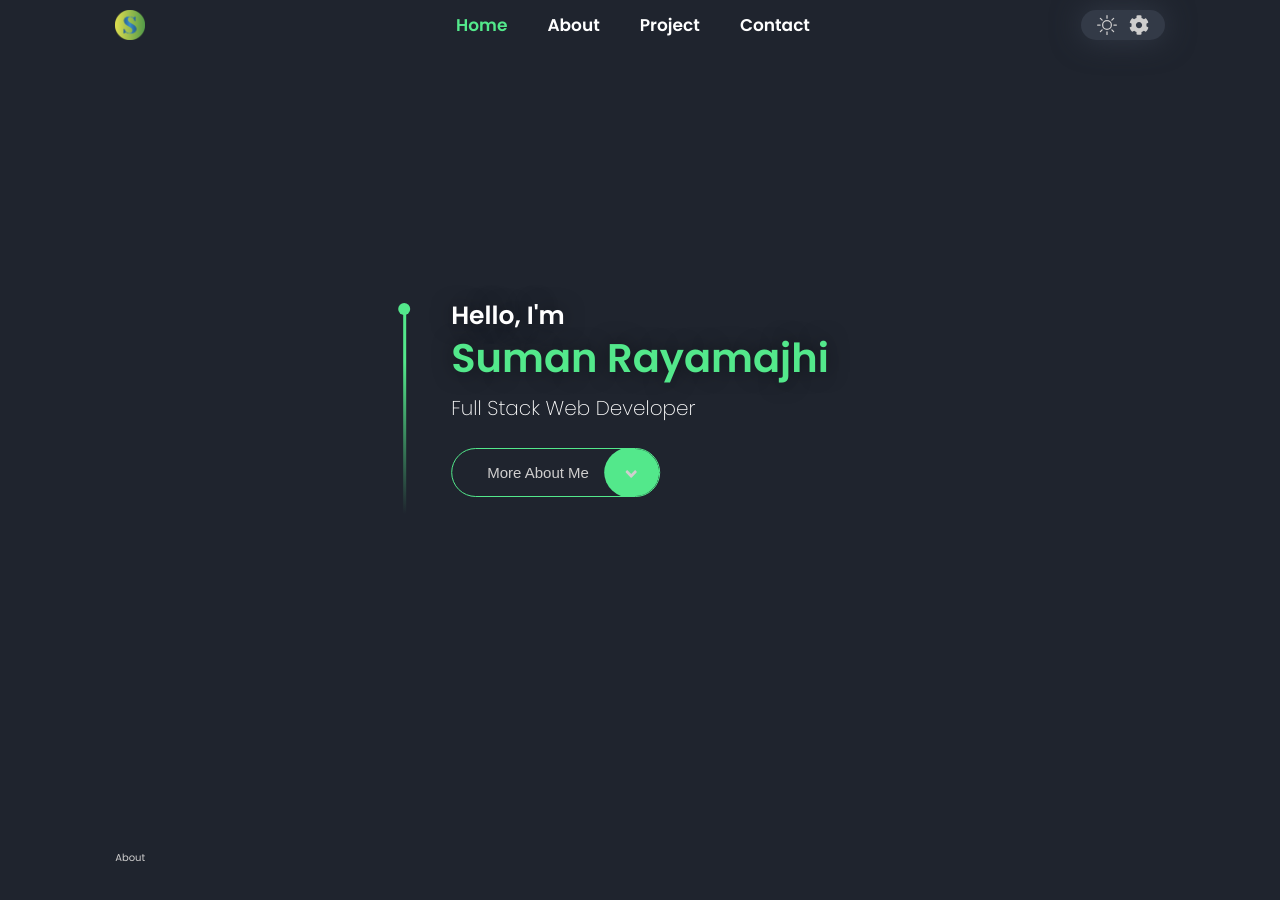
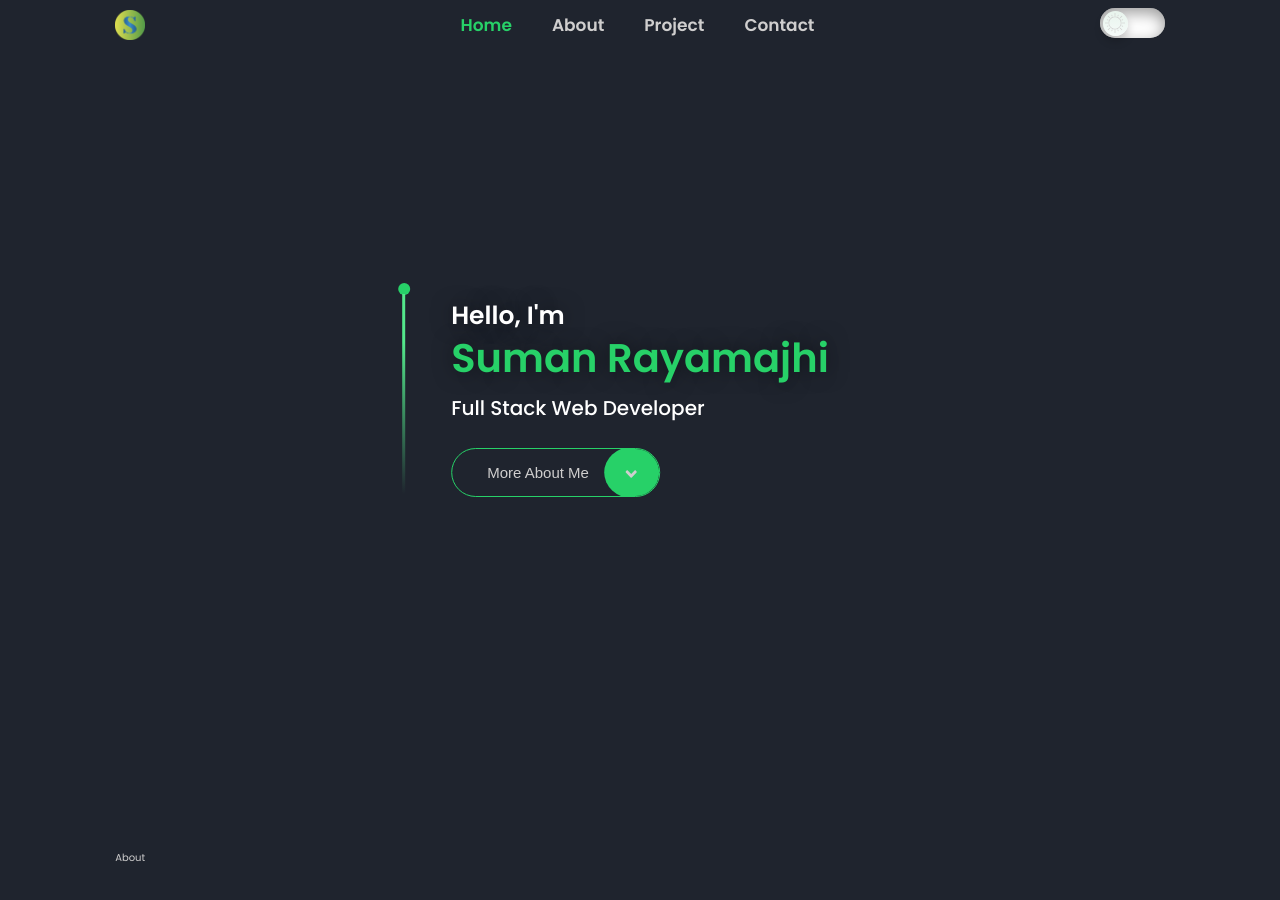
Before and after one commit to SumanRayamajhi/Personal-Portfolio, a React (Create React App) app in the folder portfolio/: page / in a window 1280 px wide. Shown: the top 900 px of the page. Built offline with nearby package versions, Linux system fonts and the light colour scheme.

Commit message:
add toggle theme

```diff
--- a/portfolio/src/App.css
+++ b/portfolio/src/App.css
@@ -14,7 +14,7 @@
 :root {
   --primary-bg-color: rgb(31, 36, 46);
   --secondary-bg-color: rgb(51, 58, 71);
-  --main-color: rgb(83, 232, 139);
+  --main-color: rgb(39, 209, 104);
   --title-color: rgb(102, 102, 102);
   --text-color: rgb(207, 206, 206);
   --body-color: rgb(255, 255, 255);
@@ -27,8 +27,29 @@
     rgba(83, 232, 139, 1) 24%,
     rgba(255, 255, 255, 0) 100%
   );
+  --border-bottom: 0.1rem solid rgba(0, 0, 0, 0.2);
+
+  --text-shadow: 0 0 20px rgba(0, 0, 0, 0.5);
 
   --primary-font: "Poppins", sans-serif;
+
+  color: rgb(196, 198, 199);
+}
+
+.light-theme {
+  --primary-bg-color: rgb(238, 233, 233);
+  --secondary-bg-color: rgb(201, 203, 206);
+  --title-color: rgb(34, 32, 32);
+  --text-color: rgb(83, 83, 83);
+  --text-white: rgb(48, 47, 47);
+  --text-shadow: 0 0 20px rgba(119, 118, 118, 0.5);
+  --border-bottom: 0.1rem solid rgba(252, 251, 251, 0.2);
+  --main-color: rgb(49, 131, 80);
+  --linier-gradient: linear-gradient(
+    180deg,
+    rgba(49, 131, 80, 1) 24%,
+    rgba(255, 255, 255, 0) 100%
+  );
 }
 
 html {
--- a/portfolio/src/App.js
+++ b/portfolio/src/App.js
@@ -7,6 +7,7 @@ function App() {
   return (
     <main>
       <Navbar />
+
       <Home />
       <About />
     </main>
--- a/portfolio/src/components/home/Home.jsx
+++ b/portfolio/src/components/home/Home.jsx
@@ -9,6 +9,7 @@ const Home = () => {
         <div className="home__container-side-line">
           <div className="home__container-circle" />
           <div className="home__container-line" />
+          {/*  <img src={Line2} alt="" className="colorLine" /> */}
         </div>
         <div className="home__meta ">
           <h2 className="home__text">
--- a/portfolio/src/components/home/home.css
+++ b/portfolio/src/components/home/home.css
@@ -9,6 +9,10 @@
 .home__container-side-line {
   position: absolute;
   left: -14%;
+  top: -2rem;
+}
+.colorLine {
+  height: 30rem;
 }
 
 .home__container-circle {
@@ -18,11 +22,10 @@
   background-color: var(--main-color);
 }
 .home__container-line {
-  margin-left: 5px;
+  margin-left: 4px;
   margin-top: -0.1rem;
   width: 0.3rem;
   height: 20rem;
-  background: var(--main-color);
   background: var(--linier-gradient);
 }
 
@@ -35,13 +38,12 @@
 
 h2.home__text {
   color: var(--text-white);
-  font-family: "poppins", sans-serif;
   font-size: 2.5rem;
   line-height: 1;
   margin-top: 0;
   margin-bottom: 0.6rem;
   margin: 0 auto;
-  text-shadow: 0 0 20px rgba(0, 0, 0, 0.5);
+  text-shadow: var(--text-shadow);
   font-weight: 600;
   letter-spacing: normal;
   text-align: start;
@@ -58,7 +60,7 @@ h2.home__text span {
 
 h3.home__text {
   font-size: 2rem;
-  font-weight: 200;
+  font-weight: 500;
   line-height: 40px;
   color: var(--text-white);
   text-align: start;
@@ -76,7 +78,7 @@ h3.home__text {
 
   h3.home__text {
     font-size: 1.8rem;
-    font-weight: 200;
+
     line-height: 25px;
   }
 }
--- a/portfolio/src/components/navbar/Navbar.jsx
+++ b/portfolio/src/components/navbar/Navbar.jsx
@@ -6,6 +6,7 @@ import Logo from "../../assets/images/logo3.png";
 import "./navbar.css";
 import Navlinks from "./Navlinks";
 import NavMobileLinks from "./NavMobileLinks";
+import Theme from "./theme/Theme";
 
 const Navbar = () => {
   window.addEventListener("scroll", function () {
@@ -43,9 +44,8 @@ const Navbar = () => {
         </div>
       ) : null}
 
-      <div className="nav__theme">
-        <BsSun className="nav__theme-icon" />
-        <FaCog className="nav__theme-icon" />
+      <div>
+        <Theme />
       </div>
     </nav>
   );
--- a/portfolio/src/components/navbar/navbar.css
+++ b/portfolio/src/components/navbar/navbar.css
@@ -14,7 +14,7 @@
 }
 
 .sticky {
-  border-bottom: 0.1rem solid rgba(0, 0, 0, 0.2);
+  border-bottom: var(--border-bottom);
 }
 
 .nav__logo {
@@ -43,34 +43,16 @@
   color: var(--main-color) !important;
 }
 
-.navbar .nav__theme {
-  display: flex;
-  background-color: var(--secondary-bg-color);
-  padding: 0.5rem 1rem;
-  border-radius: 25px;
-  box-shadow: 0 0 3rem var(--secondary-bg-color);
-}
-
-.nav__theme-icon {
+.desktopMenuItem {
   color: var(--text-color);
-  font-size: 2rem;
-  margin: 0 0.6rem;
-  cursor: pointer;
-}
-
-.nav__theme-icon:hover {
-  color: var(--text-white);
-}
-
-.desktopMenuItem {
-  color: #fff;
   margin-left: 4rem;
   font-size: 1.7rem;
   font-weight: 600;
   cursor: pointer;
 }
 
-.desktopMenuItem:hover {
+.desktopMenuItem:hover,
+.mobileMenuItem:hover {
   color: var(--main-color);
 }
 
@@ -92,7 +74,7 @@
 }
 
 .mobile__nav-links .mobileMenuItem {
-  color: #fff;
+  color: var(--text-color);
   padding: 0.5rem 3rem;
   margin: 0.25rem;
   cursor: pointer;
--- /dev/null
+++ b/portfolio/src/components/navbar/theme/Theme.jsx
@@ -0,0 +1,51 @@
+import React, { useEffect, useState } from "react";
+import { BsSun, BsMoon } from "react-icons/bs";
+import { ReactComponent as Sun } from "../../../assets/images/Sun.svg";
+import { ReactComponent as Moon } from "../../../assets/images/Moon.svg";
+import "./theme.css";
+
+const getStorageTheme = () => {
+  let theme = "dark-theme";
+  if (localStorage.getItem("theme")) {
+    theme = localStorage.getItem("theme");
+  }
+  return theme;
+};
+
+const Theme = () => {
+  const [theme, setTheme] = useState(getStorageTheme());
+
+  const toggleTheme = () => {
+    if (theme === "dark-theme") {
+      setTheme("light-theme");
+    } else {
+      setTheme("dark-theme");
+    }
+  };
+
+  useEffect(() => {
+    document.documentElement.className = theme;
+    localStorage.setItem("theme", theme);
+  }, [theme]);
+
+  return (
+    <div>
+      <div className="dark_mode">
+        <input
+          className="dark_mode_input"
+          type="checkbox"
+          id="darkmode-toggle"
+        />
+        <label
+          className="dark_mode_label"
+          for="darkmode-toggle"
+          onClick={toggleTheme}
+        >
+          {theme === "dark-theme" ? <Sun /> : <Moon />}
+        </label>
+      </div>
+    </div>
+  );
+};
+
+export default Theme;
--- /dev/null
+++ b/portfolio/src/components/navbar/theme/theme.css
@@ -0,0 +1,73 @@
+.theme__toggler {
+  font-size: 1.7rem;
+  cursor: pointer;
+}
+
+.dark_mode {
+  margin-top: -20px;
+  margin-left: 10px;
+}
+
+.dark_mode_label {
+  width: 65px;
+  height: 30px;
+  position: relative;
+  display: block;
+  background: var(--body-color);
+  border-radius: 200px;
+  box-shadow: inset 0px 5px 15px rgba(0, 0, 0, 0.4),
+    inset 0px -5px 15px rgba(255, 255, 255, 0.4);
+  cursor: pointer;
+  transition: 0.3s;
+}
+.dark_mode_label:after {
+  content: "";
+  width: 25px;
+  height: 25px;
+  position: absolute;
+  top: 3px;
+  left: 3px;
+  background: linear-gradient(180deg, #e8f4ed, #f5fbf9);
+  border-radius: 180px;
+  box-shadow: 0px 5px 10px rgba(0, 0, 0, 0.2);
+  transition: 0.3s;
+}
+.dark_mode_input {
+  width: 0;
+  height: 0;
+  visibility: hidden;
+}
+.dark_mode_input:checked + .dark_mode_label {
+  background: #242424;
+}
+.dark_mode_input:checked + .dark_mode_label:after {
+  left: 62px;
+  transform: translateX(-100%);
+  background: linear-gradient(180deg, #777, #3a3a3a);
+}
+.dark_mode_label:active:after {
+  width: 30px;
+}
+
+.dark_mode_label svg {
+  position: absolute;
+  width: 20px;
+  top: 5px;
+  z-index: 100;
+}
+.dark_mode_label svg.sun {
+  left: 5px;
+  fill: var(--text-color);
+  transition: 0.3s;
+}
+.dark_mode_label svg.moon {
+  left: 40px;
+  fill: #7e7e7e;
+  transition: 0.3s;
+}
+.dark_mode_input:checked + .dark_mode_label svg.sun {
+  fill: #7e7e7e;
+}
+.dark_mode_input:checked + .dark_mode_label svg.moon {
+  fill: var(--body-color);
+}
```
Also changed, not shown: portfolio/src/assets/images/Moon.svg (added), portfolio/src/assets/images/Sun.svg (added).
